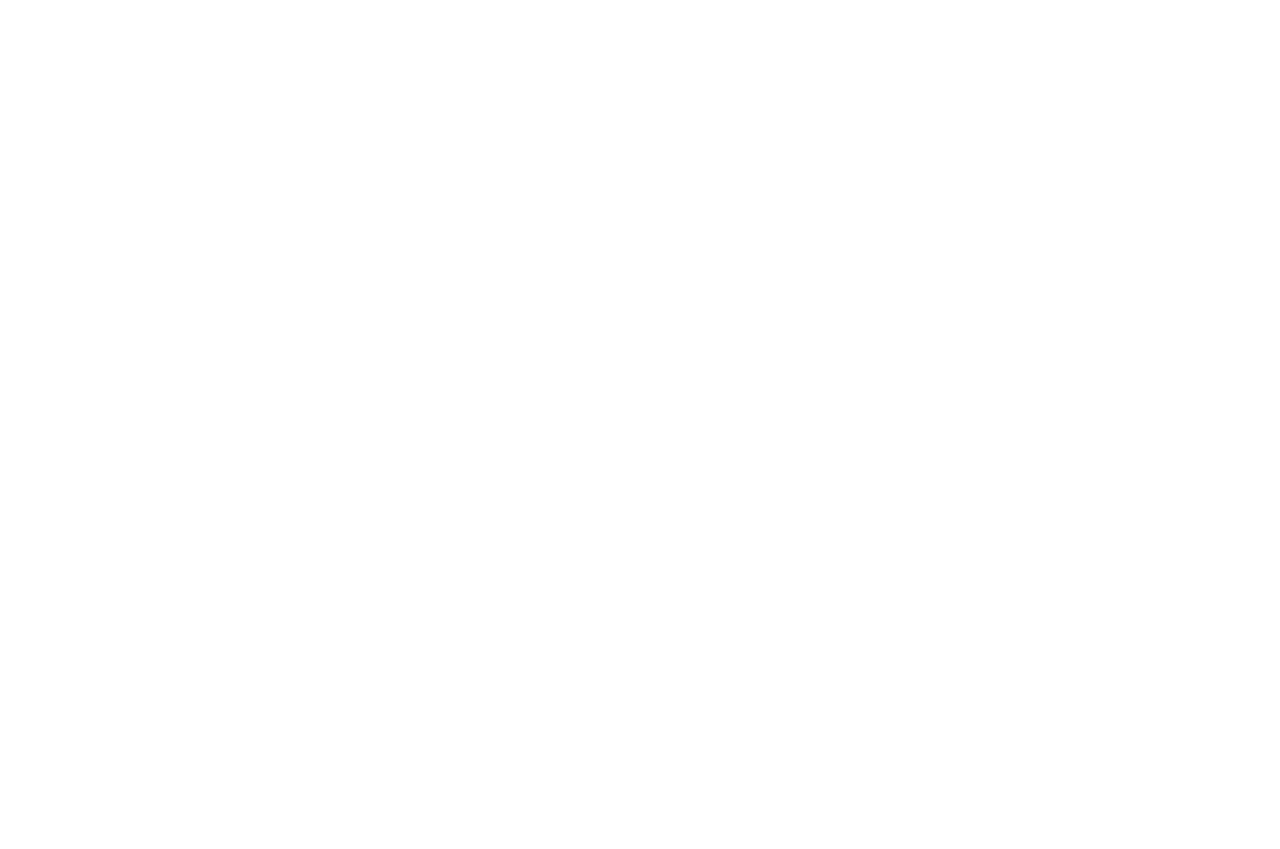
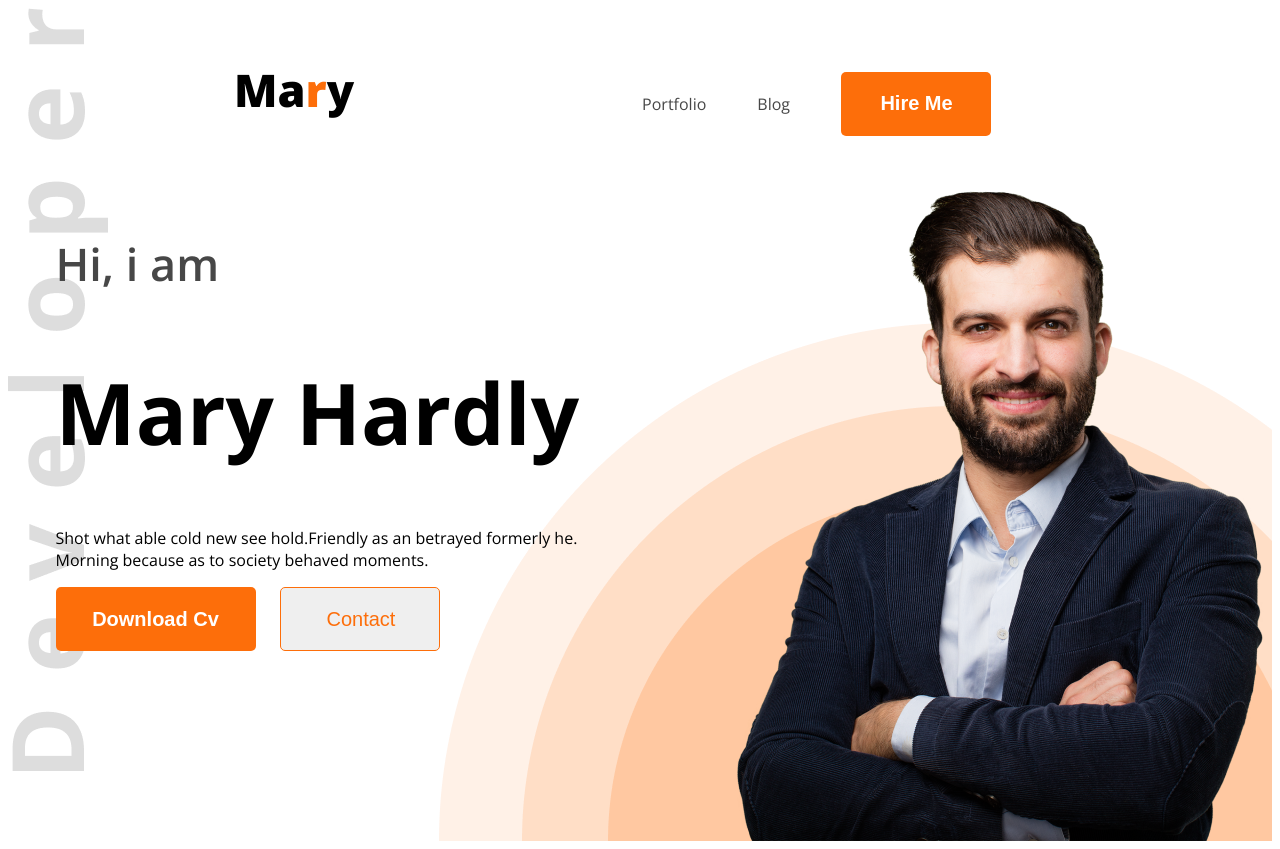
Before and after one commit to adrafiu/my-first-portfolio, a plain HTML site: page index.html in a window 1280 px wide. Before the commit the page ends 800 px from the top, so only its background shows below. Drawn offline with nearby package versions, Linux system fonts and the light colour scheme.

Commit message:
added hero section

```diff
--- a/index.html
+++ b/index.html
@@ -1,16 +1,47 @@
 <!DOCTYPE html>
 <html lang="en">
-<head>
-    <meta charset="UTF-8">
-    <meta name="viewport" content="width=device-width, initial-scale=1.0">
+  <head>
+    <meta charset="UTF-8" />
+    <meta name="viewport" content="width=device-width, initial-scale=1.0" />
     <title>My Portfolio Website</title>
-</head>
-<body>
-    <header>
-
+    <link rel="preconnect" href="https://fonts.googleapis.com" />
+    <link rel="preconnect" href="https://fonts.gstatic.com" crossorigin />
+    <link
+      href="https://fonts.googleapis.com/css2?family=Open+Sans:ital,wght@0,300..800;1,300..800&display=swap"
+      rel="stylesheet"
+    />
+    <link rel="stylesheet" href="style/style.css" />
+  </head>
+  <body class="open-sans-normal">
+    <header class="header">
+      <nav>
+        <h3 class="nav-title">Ma<span class="text-primary">r</span>y</h3>
+        <ul>
+          <li><a class="dark-2" href="">Portfolio</a></li>
+          <li><a class="dark-2" href="">Blog</a></li>
+          <li>
+            <a href=""><button class="btn-primary">Hire Me</button></a>
+          </li>
+        </ul>
+      </nav>
+      <div class="banner">
+        <div class="banner-content">
+          <h4 class="banner-greeting dark-2">Hi, i am</h4>
+          <h1 class="banner-title">Mary Hardly</h1>
+          <p class="banner-description">
+            Shot what able cold new see hold.Friendly as an betrayed formerly
+            he. Morning because as to society behaved moments.
+          </p>
+          <button class="btn-download">Download Cv</button>
+          &nbsp;&nbsp;&nbsp;&nbsp;
+          <button class="btn-content">
+            <span class="text-primary">Contact</span>
+          </button>
+        </div>
+        <img class="banner-profile-pic" src="images/hardy.png" alt="" />
+      </div>
     </header>
     <main></main>
     <footer></footer>
-
-</body>
+  </body>
 </html>
--- /dev/null
+++ b/style/style.css
@@ -0,0 +1,103 @@
+.open-sans-normal {
+  font-family: "Open Sans", sans-serif;
+  font-optical-sizing: auto;
+  font-style: normal;
+  font-variation-settings: "wdth" 100;
+}
+/* header */
+.header {
+  background-image: url("../images/developer.png"),
+    url("../images/header_bg.png");
+  background-repeat: no-repeat;
+  background-position: top left, bottom right;
+}
+/* shared-color style */
+.text-primary {
+  color: #fd6e0a;
+}
+.dark-2 {
+  color: #474747;
+  margin-top: 68px;
+}
+.btn-primary {
+  background-color: #fd6e0a;
+  color: white;
+  font-size: 20px;
+  font-weight: bold;
+  padding: 18px 35px 19px 36px;
+  border: #fd6e0a;
+  border-radius: 5px;
+  width: 150px;
+  height: 64px;
+  cursor: pointer;
+}
+.btn-primary:hover {
+  color: #2c190b;
+}
+.btn-download {
+  background-color: #fd6e0a;
+  color: white;
+  border: #fd6e0a;
+  border-radius: 5px;
+  padding: 19px 17px 18px 17px;
+  font-weight: bold;
+  font-size: 20px;
+  width: 200px;
+  height: 64px;
+}
+.btn-content {
+  border: 1px solid #fd6e0a;
+  border-radius: 5px;
+  padding: 19px 23px 18px 24px;
+  width: 160px;
+  height: 64px;
+  font-size: 20px;
+}
+/* nav styles */
+nav {
+  display: flex;
+  align-items: center;
+  justify-content: space-between;
+}
+.nav-title {
+  font-weight: 800;
+  font-size: 45px;
+  margin-top: 51px;
+  margin-left: 226px;
+}
+nav ul {
+  display: flex;
+  align-items: center;
+  margin-top: 50px;
+  margin-right: 230px;
+}
+nav ul li {
+  list-style: none;
+  margin-right: 51px;
+}
+nav ul li a {
+  text-decoration: none;
+}
+/* banner style */
+.banner {
+  display: flex;
+  justify-content: space-between;
+}
+.banner-content {
+  max-width: 585px;
+  height: 356px;
+  margin: 0 auto;
+  /* padding: 236px 965px 245px 50px; */
+}
+.banner-greeting {
+  font-size: 45px;
+  font-weight: 600;
+}
+.banner-title {
+  font-weight: bold;
+  font-size: 85px;
+}
+.banner-profile-pic {
+  width: 584px;
+  height: 676px;
+}
```
